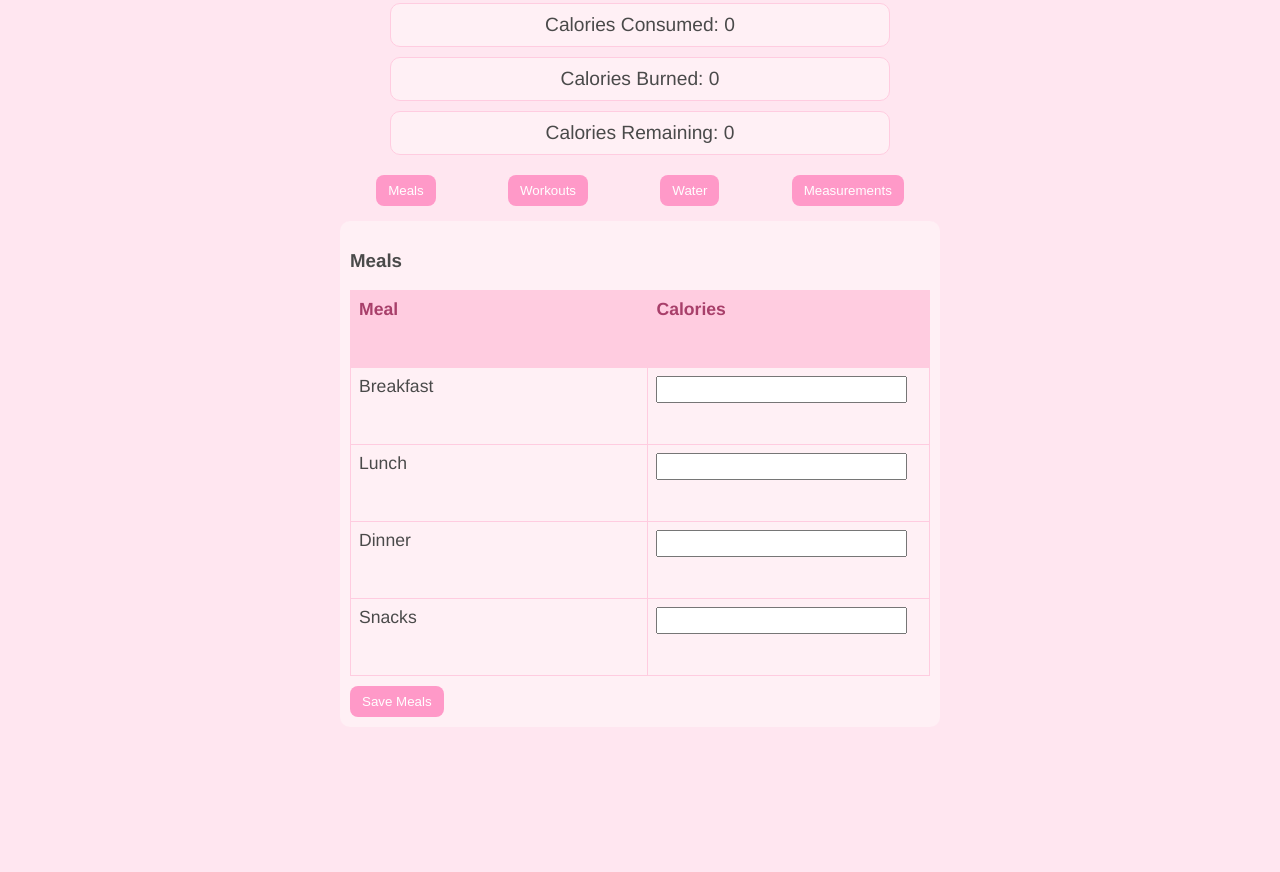
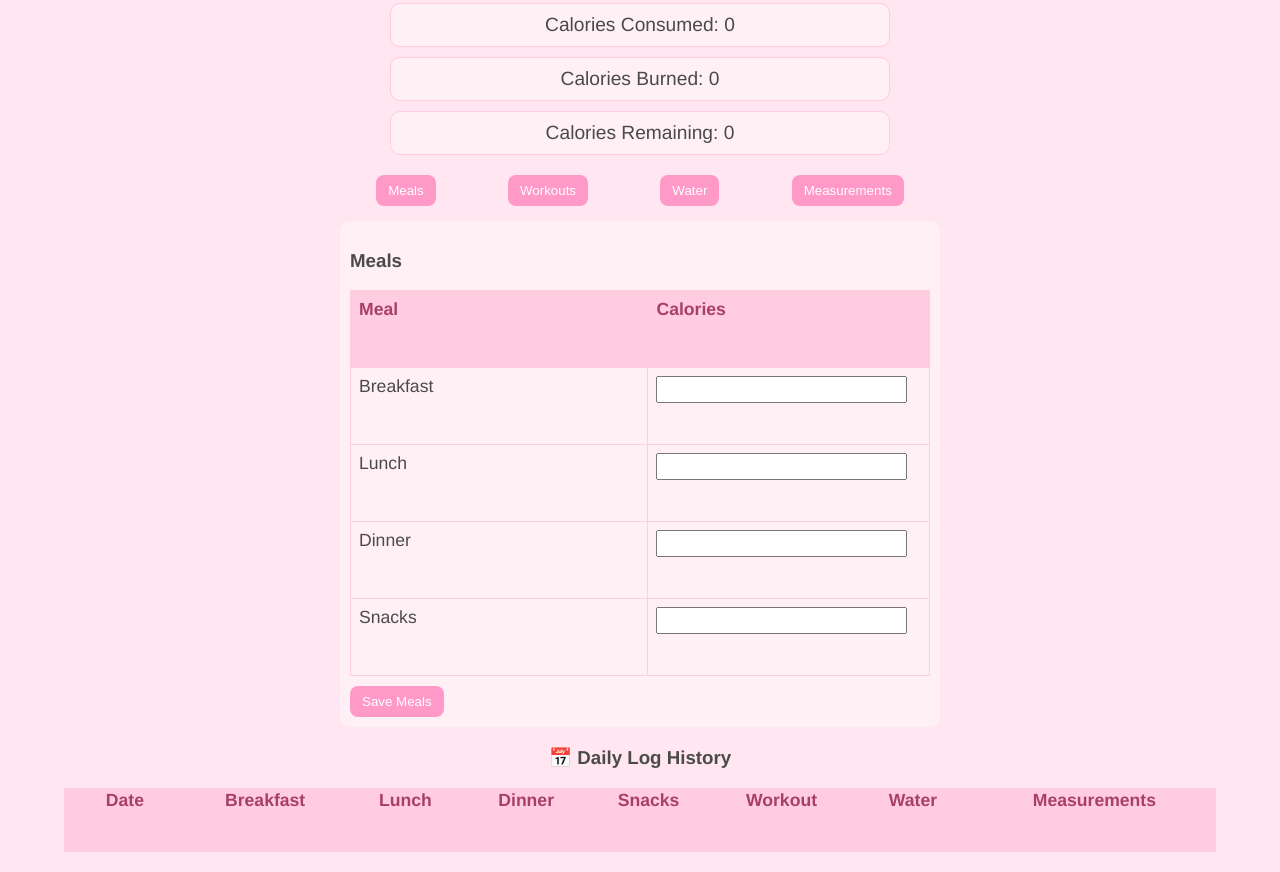
Before and after one commit to azaleaflower/calorie-tracker, a plain HTML site: page index.html in a window 1280 px wide. Shown: the part 624-1496 px from the top of the page. Before the commit the page ends 1371 px from the top, so only its background shows below. Drawn offline with Linux system fonts and the light colour scheme.

Commit message:
Update index.html

```diff
--- a/index.html
+++ b/index.html
@@ -351,3 +351,23 @@ renderCalendar();
 </script>
 </body>
 </html>
+<div class="history" style="max-width:90%; margin:20px auto;">
+  <h3 style="text-align:center;">📅 Daily Log History</h3>
+  <table id="historyTable" style="width:100%; border-collapse:collapse; background:#fff0f5;">
+    <thead>
+      <tr>
+        <th style="border:1px solid #ffcce0;">Date</th>
+        <th style="border:1px solid #ffcce0;">Breakfast</th>
+        <th style="border:1px solid #ffcce0;">Lunch</th>
+        <th style="border:1px solid #ffcce0;">Dinner</th>
+        <th style="border:1px solid #ffcce0;">Snacks</th>
+        <th style="border:1px solid #ffcce0;">Workout</th>
+        <th style="border:1px solid #ffcce0;">Water</th>
+        <th style="border:1px solid #ffcce0;">Measurements</th>
+      </tr>
+    </thead>
+    <tbody id="historyBody">
+      <!-- we will fill this in step 2 -->
+    </tbody>
+  </table>
+</div>
```
